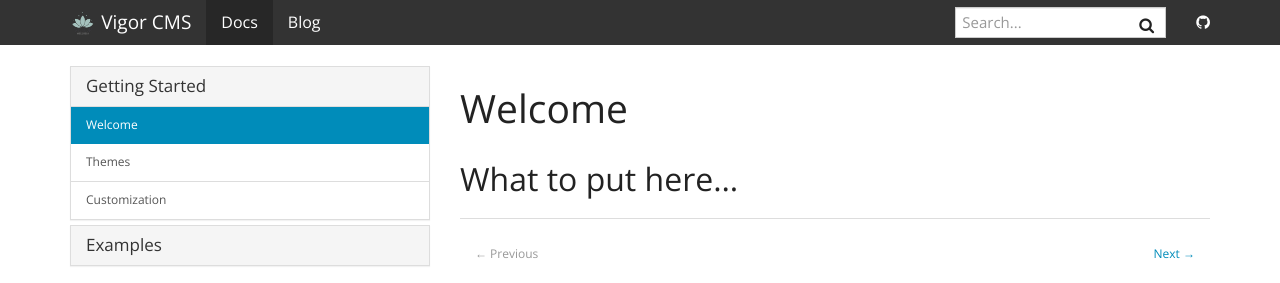
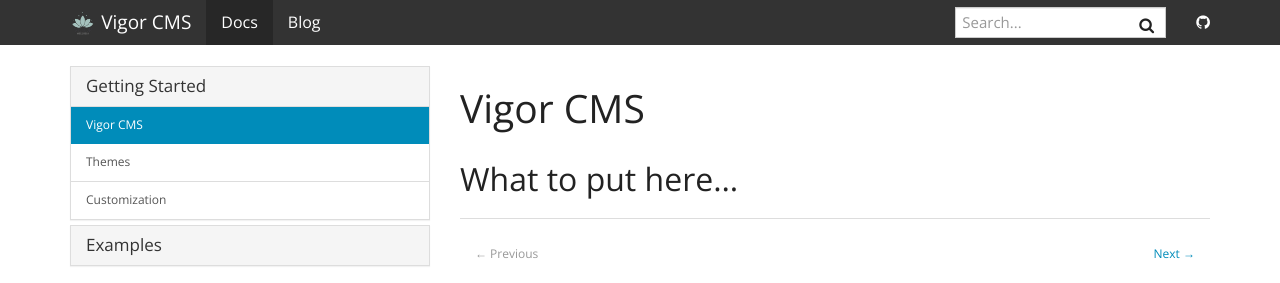
Before and after one commit to git-vigor/vigor-cms, a Jekyll site: the page built from _docs/index.md, in a window 1280 px wide. Shown: the top 283 px of the page. Built offline with Jekyll 4.4.1, drawn with Linux system fonts in a browser that asks for light colours; nearby versions of some CDN libraries.

```diff
--- a/_docs/index.md
+++ b/_docs/index.md
@@ -1,5 +1,5 @@
 ---
-title: Welcome
+title: Vigor CMS
 permalink: /docs/home/
 redirect_from: /docs/index.html
 ---
```
Also changed, not shown: _docs/Recipes/index.md (added, +5 -0 lines).
